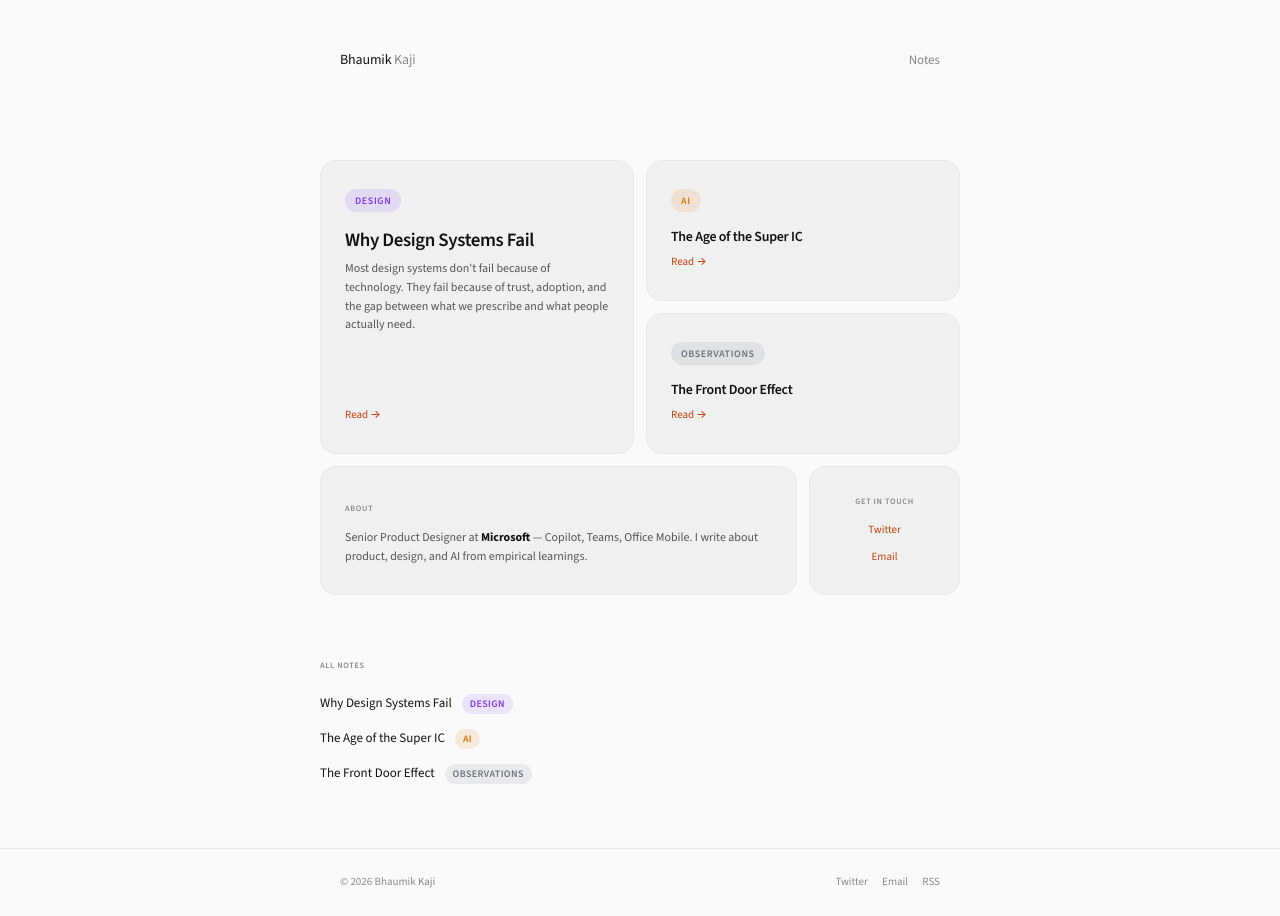
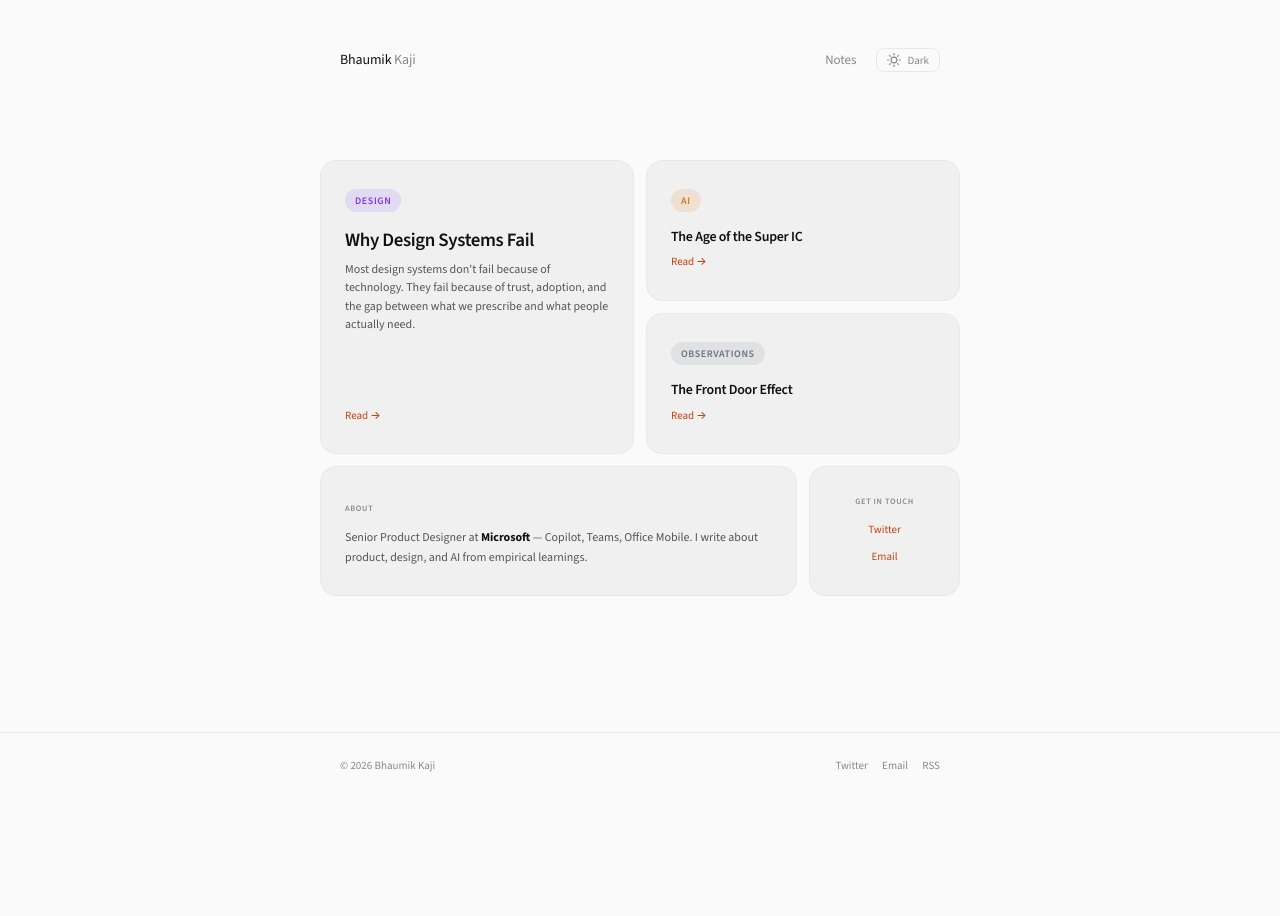
Before and after one commit to bhaumikkaji/bhaumiks-notes, an Astro site: page / in a window 1280 px wide. After the commit the page ends 800 px from the top, so only its background shows below. Built offline with nearby package versions, Linux system fonts and the light colour scheme; Astro itself is replaced by a stand-in of ours.

Commit message:
feat: dark/light mode toggle, remove notes list from homepage, Source Sans 3 font
- Added theme switcher button in header (sun/moon icons + Dark/Light label)
- Theme persists in localStorage, respects OS preference on first visit
- Inline script prevents flash of wrong theme on load
- Removed 'All notes' list section from homepage (bento grid is the homepage now)
- Homepage is purely the bento grid: hero card, side cards, about, contact
- Source Sans 3 replaces Inter as primary font
- data-theme attribute replaces prefers-color-scheme for toggling

```diff
--- a/src/layouts/BaseLayout.astro
+++ b/src/layouts/BaseLayout.astro
@@ -15,8 +15,7 @@ const canonicalURL = new URL(Astro.url.pathname, Astro.site);
   <head>
     <meta charset="utf-8" />
     <meta name="viewport" content="width=device-width, initial-scale=1.0, viewport-fit=cover" />
-    <meta name="theme-color" content="#111111" media="(prefers-color-scheme: dark)" />
-    <meta name="theme-color" content="#fafafa" media="(prefers-color-scheme: light)" />
+    <meta name="theme-color" content="#111111" />
     <meta name="color-scheme" content="light dark" />
     <meta name="description" content={description} />
     <meta name="author" content="Bhaumik Kaji" />
@@ -47,6 +46,15 @@ const canonicalURL = new URL(Astro.url.pathname, Astro.site);
     <link rel="preconnect" href="https://fonts.gstatic.com" crossorigin />
     <link href="https://fonts.googleapis.com/css2?family=Source+Sans+3:ital,wght@0,400;0,500;0,600;0,700;1,400&family=JetBrains+Mono:wght@400;500&display=swap" rel="stylesheet" />
 
+    <script is:inline>
+      // Prevent theme flash — set theme before render
+      (function() {
+        const stored = localStorage.getItem('theme');
+        const preferred = window.matchMedia('(prefers-color-scheme: dark)').matches ? 'dark' : 'light';
+        const theme = stored || preferred;
+        document.documentElement.setAttribute('data-theme', theme);
+      })();
+    </script>
     <title>{title} ・ Bhaumik Kaji</title>
 
     <style is:global>
@@ -70,8 +78,23 @@ const canonicalURL = new URL(Astro.url.pathname, Astro.site);
         --progress-height: 2px;
       }
 
-      @media (prefers-color-scheme: dark) {
-        :root {
+      [data-theme="light"] {
+        --bg: #fafafa;
+        --text-primary: #111111;
+        --text-secondary: #555555;
+        --text-tertiary: #888888;
+        --border: #e8e8e8;
+        --accent: #c2410c;
+        --accent-hover: #a83608;
+        --tag-design: #7c3aed;
+        --tag-ai: #d97706;
+        --tag-tech: #2563eb;
+        --tag-career: #059669;
+        --tag-observations: #6b7280;
+        --tag-life: #db2777;
+      }
+
+      [data-theme="dark"] {
         --bg: #111111;
         --text-primary: #f0f0f0;
         --text-secondary: #a0a0a0;
@@ -85,7 +108,6 @@ const canonicalURL = new URL(Astro.url.pathname, Astro.site);
         --tag-career: #34d399;
         --tag-observations: #9ca3af;
         --tag-life: #f472b6;
-        }
       }
 
       * {
@@ -175,6 +197,7 @@ const canonicalURL = new URL(Astro.url.pathname, Astro.site);
         display: flex;
         gap: 20px;
         font-size: 1.18rem;
+        align-items: center;
       }
 
       .masthead-nav a {
@@ -186,6 +209,47 @@ const canonicalURL = new URL(Astro.url.pathname, Astro.site);
       .masthead-nav a:hover,
       .masthead-nav a.nav-active {
         color: var(--text-primary);
+      }
+
+      /* Theme toggle */
+      .theme-toggle {
+        background: none;
+        border: 1px solid var(--border);
+        border-radius: 8px;
+        padding: 4px 10px;
+        cursor: pointer;
+        display: flex;
+        align-items: center;
+        gap: 6px;
+        font-size: 1rem;
+        color: var(--text-tertiary);
+        transition: color 0.15s ease, border-color 0.15s ease, background 0.15s ease;
+        font-family: var(--font-sans);
+        line-height: 1;
+      }
+
+      .theme-toggle:hover {
+        color: var(--text-primary);
+        border-color: var(--text-tertiary);
+      }
+
+      .theme-toggle .icon-sun,
+      .theme-toggle .icon-moon {
+        display: none;
+        width: 14px;
+        height: 14px;
+      }
+
+      [data-theme="light"] .theme-toggle .icon-sun {
+        display: block;
+      }
+
+      [data-theme="dark"] .theme-toggle .icon-moon {
+        display: block;
+      }
+
+      .theme-toggle-label {
+        font-size: 1rem;
       }
 
       /* Main content */
@@ -273,6 +337,11 @@ const canonicalURL = new URL(Astro.url.pathname, Astro.site);
             </h4>
             <span class="masthead-nav" role="list">
               <a href="/notes" aria-label="Read my notes" class={Astro.url.pathname.startsWith('/notes') ? 'nav-active' : ''}>Notes</a>
+              <button class="theme-toggle" id="theme-toggle" aria-label="Toggle dark mode">
+                <svg class="icon-sun" xmlns="http://www.w3.org/2000/svg" viewBox="0 0 24 24" fill="none" stroke="currentColor" stroke-width="2" stroke-linecap="round" stroke-linejoin="round"><circle cx="12" cy="12" r="5"/><line x1="12" y1="1" x2="12" y2="3"/><line x1="12" y1="21" x2="12" y2="23"/><line x1="4.22" y1="4.22" x2="5.64" y2="5.64"/><line x1="18.36" y1="18.36" x2="19.78" y2="19.78"/><line x1="1" y1="12" x2="3" y2="12"/><line x1="21" y1="12" x2="23" y2="12"/><line x1="4.22" y1="19.78" x2="5.64" y2="18.36"/><line x1="18.36" y1="5.64" x2="19.78" y2="4.22"/></svg>
+                <svg class="icon-moon" xmlns="http://www.w3.org/2000/svg" viewBox="0 0 24 24" fill="none" stroke="currentColor" stroke-width="2" stroke-linecap="round" stroke-linejoin="round"><path d="M21 12.79A9 9 0 1 1 11.21 3 7 7 0 0 0 21 12.79z"/></svg>
+                <span class="theme-toggle-label">Dark</span>
+              </button>
             </span>
           </div>
         </nav>
@@ -294,7 +363,38 @@ const canonicalURL = new URL(Astro.url.pathname, Astro.site);
       </div>
     </footer>
 
-    <script>
+    <script is:inline>
+      // Theme toggle
+      function getPreferredTheme() {
+        const stored = localStorage.getItem('theme');
+        if (stored) return stored;
+        return window.matchMedia('(prefers-color-scheme: dark)').matches ? 'dark' : 'light';
+      }
+
+      function setTheme(theme) {
+        document.documentElement.setAttribute('data-theme', theme);
+        localStorage.setItem('theme', theme);
+        updateToggleLabel(theme);
+      }
+
+      function updateToggleLabel(theme) {
+        const label = document.querySelector('.theme-toggle-label');
+        if (label) label.textContent = theme === 'dark' ? 'Light' : 'Dark';
+      }
+
+      // Initialize theme immediately (prevent flash)
+      setTheme(getPreferredTheme());
+
+      // Toggle button
+      const toggle = document.getElementById('theme-toggle');
+      if (toggle) {
+        toggle.addEventListener('click', () => {
+          const current = document.documentElement.getAttribute('data-theme');
+          setTheme(current === 'dark' ? 'light' : 'dark');
+        });
+      }
+
+      // Scroll progress
       const progressBar = document.getElementById('scroll-progress');
       function updateProgress() {
         if (!progressBar) return;
--- a/src/pages/index.astro
+++ b/src/pages/index.astro
@@ -1,7 +1,6 @@
 ---
 import BaseLayout from '../layouts/BaseLayout.astro';
 import { getCollection } from 'astro:content';
-import CategoryPill from '../components/CategoryPill.astro';
 
 const allNotes = await getCollection('notes');
 const notes = allNotes.sort((a, b) => b.data.pubDate.valueOf() - a.data.pubDate.valueOf());
@@ -50,19 +49,6 @@ const side = featured.slice(1);
 
     </div>
 
-    <!-- Full notes list below the bento -->
-    <div class="notes-list-section">
-      <h2 class="section-label">All notes</h2>
-      <div class="notes-list">
-        {notes.map((note) => (
-          <div class="note-entry">
-            <a href={`/notes/${note.data.slug}`} class="note-title">{note.data.title}</a>
-            <CategoryPill category={note.data.category} />
-          </div>
-        ))}
-      </div>
-    </div>
-
   </div>
 </BaseLayout>
 
@@ -77,7 +63,6 @@ const side = featured.slice(1);
     grid-template-columns: repeat(4, 1fr);
     grid-template-rows: auto auto;
     gap: 12px;
-    margin-bottom: 64px;
   }
 
   .bento-hero {
@@ -222,42 +207,6 @@ const side = featured.slice(1);
     font-weight: 500;
   }
 
-  /* ===== Notes list ===== */
-  .section-label {
-    font-size: 0.75rem;
-    font-weight: 600;
-    text-transform: uppercase;
-    letter-spacing: 0.08em;
-    color: var(--text-tertiary);
-    margin-bottom: 20px;
-  }
-
-  .notes-list {
-    display: flex;
-    flex-direction: column;
-    gap: 14px;
-  }
-
-  .note-entry {
-    display: flex;
-    align-items: baseline;
-    gap: 10px;
-    flex-wrap: wrap;
-    line-height: 1.5;
-  }
-
-  .note-title {
-    font-size: 1.18rem;
-    font-weight: 500;
-    color: var(--text-primary);
-    text-decoration: none;
-    transition: color 0.15s ease;
-  }
-
-  .note-title:hover {
-    color: var(--accent);
-  }
-
   /* ===== Responsive ===== */
   @media (max-width: 768px) {
     .bento {
```
Lines whose indentation alone changed are shown as unchanged.
